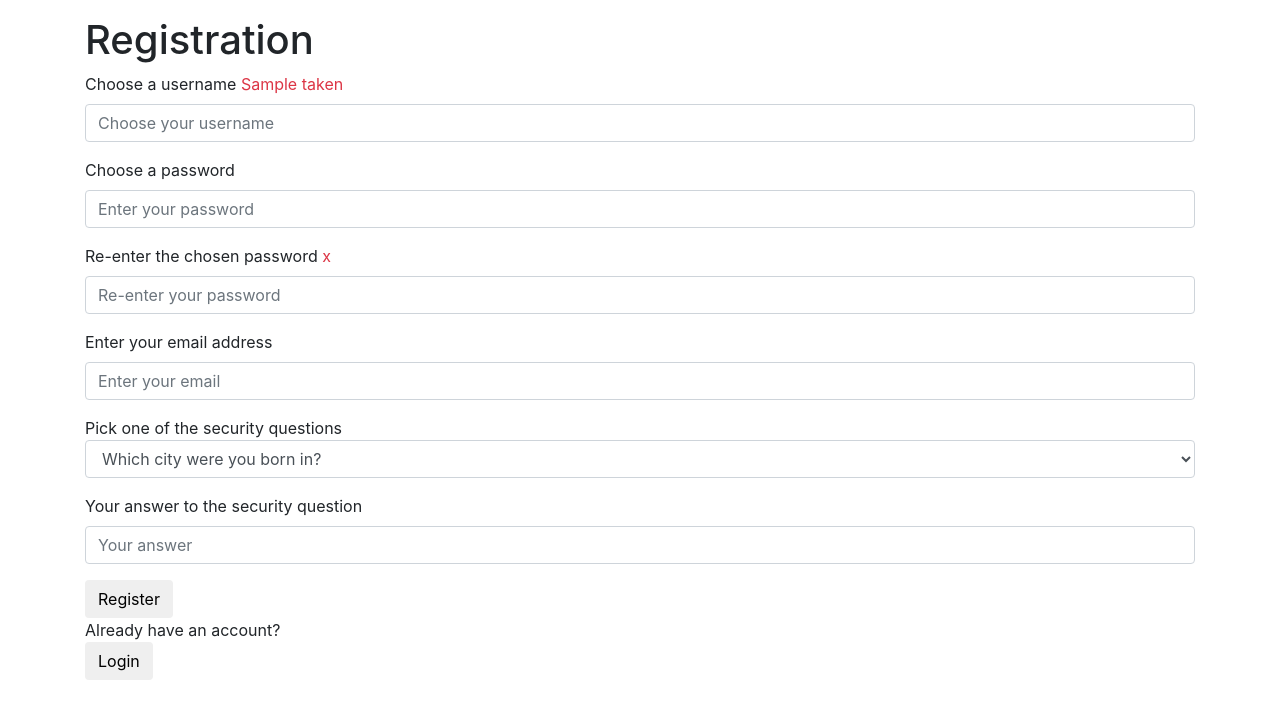
After one commit to wilsonwang881/Python_Web_Programming, a Flask app: template project1/templates/reg.html in a window 1280 px wide. The commit adds this page. Shown: the top 719 px of the page. Run offline with Flask 2, Linux system fonts and the light colour scheme; the template is opened without the code that fills it: most values are stand-ins (such as "Sample title", 1, 10 or a date in 2020); some libraries are stand-ins or nearby versions.

Commit message:
Add files via upload

```diff
--- a/project1/application.py
+++ b/project1/application.py
@@ -4,11 +4,11 @@
 
 import os
 
-from flask import Flask, session, render_template
+from flask import Flask, session, render_template, request
 from flask_session import Session
 from sqlalchemy import create_engine
+from sqlalchemy.sql import select
 from sqlalchemy.orm import scoped_session, sessionmaker
-import requests
 
 app = Flask(__name__)
 
@@ -25,32 +25,113 @@ Session(app)
 engine = create_engine(os.getenv("DATABASE_URL"))
 db = scoped_session(sessionmaker(bind=engine))
 
-res = requests.get("https://www.goodreads.com/book/review_counts.json", params={"key": "KEY", "isbns": "9781632168146"})
-# print(res.json())
-
-
 @app.route("/")
 def index():
-    headline = "guests"
-    return render_template("index.html", headline=headline)
+    headline = ""
+    return render_template("log_reg.html", headline=headline)
 
 @app.route("/registration")
 def registration():
-    headline = "registration"
-    return render_template("index.html", headline=headline)
+    return render_template("reg.html",
+                           taken="",
+                           passwd_diff="",
+                           passwd_error="",
+                           email_error="",
+                           answer_error="")
 
-@app.route("/login", methods=["POST", "GET"])
-def login():
-    if requests.methods == "GET":
+@app.route("/registration_handler", methods=["POST", "GET"])
+def registration_handler():
+    if request.method == "GET":
         return "Try submitting data first"
     else:
         if session.get("user_id") is None:
             session["user_id"] = []
+            return render_template("reg.html")
         else:
-            name = requests.form.get("name")
-            password = requests.form.get("password")
-            session["user_id"].append(name)
+            username = request.form["name"]
+            password = request.form["password"]
+            re_password = request.form["re_password"]
+            email = request.form["email"]
+            question = request.form.get("question_select")
+            if question == "city":
+                question_number = 1
+            elif question == "name":
+                question_number = 2
+            else:
+                question_number = 3
+            answer = request.form["answer"]
+            query = db.execute("SELECT user_name FROM users WHERE user_name='{}'".format(username))
+            username_results = []
+            for row in query:
+                username_results.append(row[0])
+            query = db.execute("SELECT user_name FROM users WHERE user_email='{}'".format(email))
+            email_results = []
+            for row in query:
+                email_results.append(row[0])
+            taken = ""
+            password_error = ""
+            passwd_diff = ""
+            email_error = ""
+            answer_error = ""
+            valid = True
+            if len(username_results) != 0:
+                taken = "Username already exists"
+                valid = False
+            if not username:
+                taken = "Please enter a username"
+                valid = False
+            if not password:
+                password_error = "Please enter a password"
+                valid = False
+            if password != re_password:
+                passwd_diff = "Please enter the same password"
+                valid = False
+            if "@" not in email:
+                email_error = "Invalid email address"
+                valid = False
+            if len(email_results)!=0:
+                email_error = "Email address already registered"
+                valid = False
+            if not answer:
+                answer_error = "Please enter the answer"
+                valid = False
+            if not valid:
+                return render_template("reg.html",
+                                       taken=taken,
+                                       passwd_diff=passwd_diff,
+                                       passwd_error=password_error,
+                                       email_error=email_error,
+                                       answer_error=answer_error)
+            else:
+                db.execute("INSERT INTO users (user_password, user_email, security_question_number, security_question_answer, user_name) VALUES (\'{}\', \'{}\', {}, \'{}\', \'{}\')".format(password, email, question_number, answer, username))
+                return render_template("reg_succ.html", user=username)
+
+@app.route("/login_redirect")
+def login_redirect():
+    return render_template("log_reg.html")
+
+@app.route("/login", methods=["POST", "GET"])
+def login():
+    if request.method == "GET":
+        return "Try submitting data first"
+    else:
+        if session.get("user_id") is None:
+            session["user_id"] = []
             return render_template("index.html")
+        else:
+            name = request.form["name"]
+            password = request.form["password"]
+            if name and password:
+                query = db.execute("SELECT user_password FROM users WHERE user_name=\'{}\'".format(name))
+                results = []
+                for row in query:
+                    results.append(row[0])
+                session["user_id"].append(name)
+                if results!=[] and results[0] == password:
+                    return render_template("index.html", user=name)
+                else:
+                    return render_template("log_reg.html", headline="Error!")
+            return render_template("log_reg.html", headline="")
 
 @app.route("/logout")
 def logout():
@@ -64,7 +145,7 @@ def search():
 
 #########################
 # registration x
-# login x
+# login -> functional
 # logout x
 # import
 # search x
--- a/project1/templates/layout.html
+++ b/project1/templates/layout.html
@@ -3,11 +3,19 @@
     <head>
         <title>Book Review</title>
     </head>
+    <link rel="stylesheet" href="https://stackpath.bootstrapcdn.com/bootstrap/4.1.1/css/bootstrap.min.css" integrity="sha384-WskhaSGFgHYWDcbwN70/dfYBj47jz9qbsMId/iRN3ewGhXQFZCSftd1LZCfmhktB" crossorigin="anonymous">
+    <script src="https://code.jquery.com/jquery-3.3.1.slim.min.js" integrity="sha384-q8i/X+965DzO0rT7abK41JStQIAqVgRVzpbzo5smXKp4YfRvH+8abtTE1Pi6jizo" crossorigin="anonymous"></script>
+<script src="https://cdnjs.cloudflare.com/ajax/libs/popper.js/1.14.3/umd/popper.min.js" integrity="sha384-ZMP7rVo3mIykV+2+9J3UJ46jBk0WLaUAdn689aCwoqbBJiSnjAK/l8WvCWPIPm49" crossorigin="anonymous"></script>
+<script src="https://stackpath.bootstrapcdn.com/bootstrap/4.1.1/js/bootstrap.min.js" integrity="sha384-smHYKdLADwkXOn1EmN1qk/HfnUcbVRZyYmZ4qpPea6sjB/pTJ0euyQp0Mk8ck+5T" crossorigin="anonymous"></script>
 
     <body>
+    <div class="container">
         <h1>{% block heading %}{% endblock %}</h1>
+    </div>
 
+    <div class="container">
         {% block body %}
         {% endblock %}
+    </div>
     </body>
 </html>
--- /dev/null
+++ b/project1/templates/reg.html
@@ -0,0 +1,48 @@
+{% extends "layout.html" %}
+
+{% block heading %}
+    <p></p>
+    Registration
+{% endblock %}
+
+{% block body %}
+    <form action="{{ url_for('registration_handler') }}" method="post">
+        <div class="form-group">
+            <label>Choose a username</label> <label class="text-danger">{{ taken }}</label>
+            <input type="text" name="name" class="form-control" placeholder="Choose your username">
+        </div>
+        <div class="form-group">
+            <label>Choose a password</label> <label class="text-danger">{{ passwd_error }}</label>
+            <input type="password" name="password" class="form-control" placeholder="Enter your password">
+        </div>
+        <div class="form-group">
+            <labe>Re-enter the chosen password</labe> <label class="text-danger">{{ passwd_diff }}</label>
+            <input type="password" name="re_password" class="form-control" placeholder="Re-enter your password">
+        </div>
+        <div class="form-group">
+            <label>Enter your email address</label> <label class="text-danger">{{ email_error }}</label>
+            <input type="email" name="email" class="form-control" placeholder="Enter your email">
+        </div>
+        <div class="form-group">
+            Pick one of the security questions
+            <select name="question_select" class="form-control">
+                <option value="city">Which city were you born in?</option>
+                <option value="name">What is the name of your pet?</option>
+                <option value="country">What is the first foreign country you have been to?</option>
+            </select>
+        </div>
+        <div class="form-group">
+            <label>Your answer to the security question</label> <label class="text-danger">{{ answer_error }}</label>
+            <input tyle="text" name="answer" class="form-control" placeholder="Your answer">
+        </div>
+        <div>
+            <button type="submit" class="btn btn-default">Register</button>
+        </div>
+    </form>
+    <div>
+        Already have an account?
+    </div>
+    <p>
+        <a href="{{ url_for('login_redirect') }}"><button type="button" class="btn btn-default">Login</button></a>
+    </p>
+{% endblock %}
```
Also changed, not shown: project1/templates/index.html (+4 -10 lines), project1/templates/log_reg.html (added, +28 -0 lines), project1/templates/reg_succ.html (added, +14 -0 lines), 2 other files.
